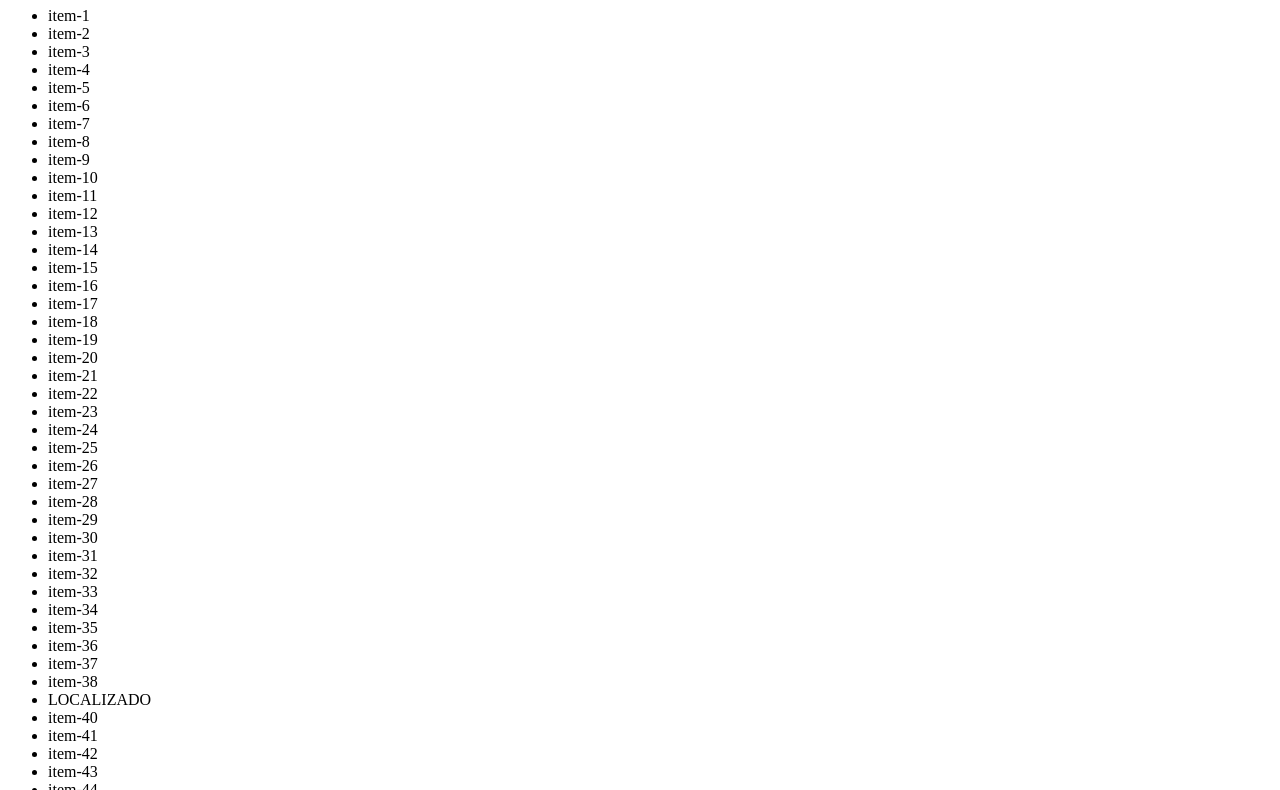
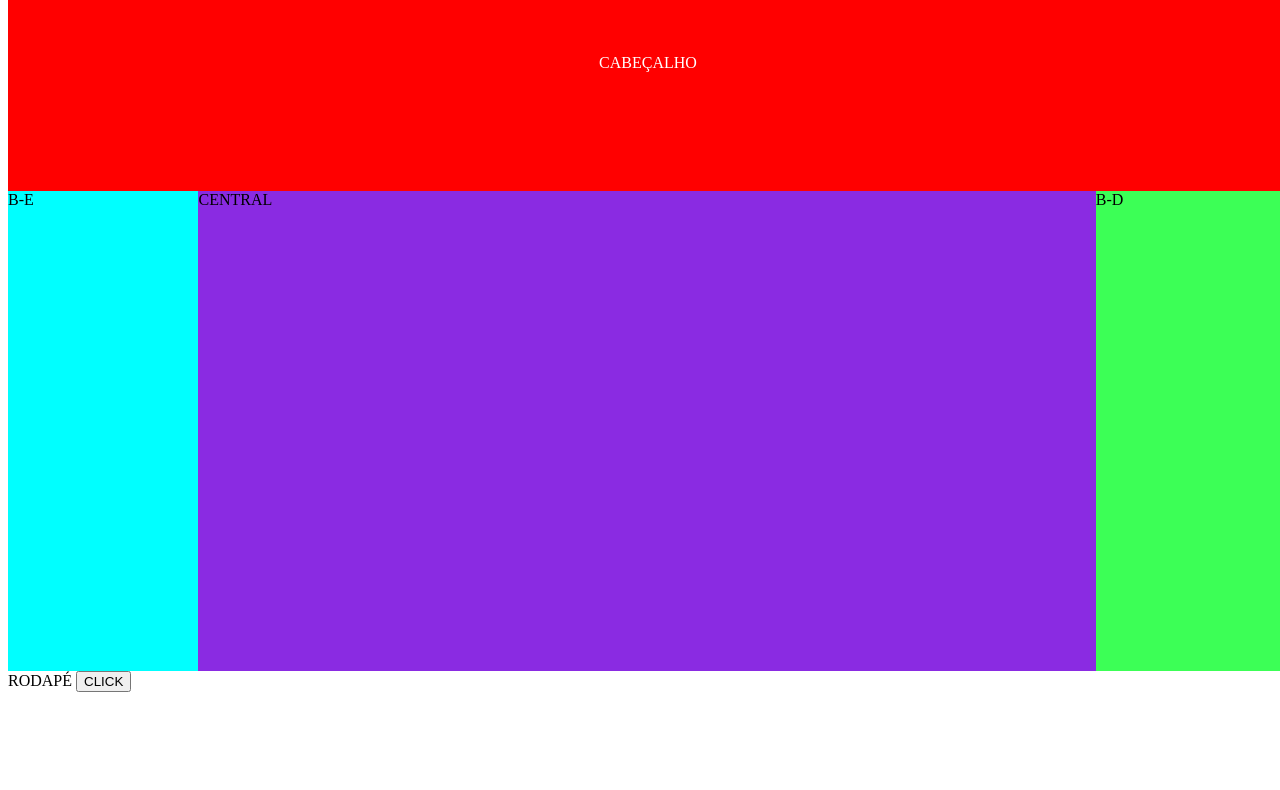
Before and after one commit to 1ESPG-2023/rm97824, a plain HTML site: page index.html in a window 1280 px wide. Shown: the part 73-863 px from the top of the page. After the commit the page ends 800 px from the top, so only its background shows below. Drawn offline with Linux system fonts and the light colour scheme.

Commit message:
estrutura inicial para ex de func. ready

```diff
--- /dev/null
+++ b/css/estilo.css
@@ -0,0 +1,31 @@
+.cabecalho {
+    display: flex;
+    justify-content: center;
+    align-items: center;
+    width: 100vw;
+    height: 20vw;
+    background-color: red;
+    color: #fff
+}
+
+.container {
+    display: flex;
+    justify-content: space-between;
+    width: 100vw;
+    height: 60vh;
+    background-color: blueviolet;
+}
+
+.container .central{
+    flex-grow: 5;
+}
+
+.container .l-e{
+    flex-grow: 1;
+    background-color: aqua;
+}
+
+.container .l-d{
+    flex-grow: 1;
+    background-color: rgb(60, 255, 86);
+}
--- a/index.html
+++ b/index.html
@@ -6,62 +6,30 @@
     <meta name="viewport" content="width=device-width, initial-scale=1.0">
     <title>Exemplo Arrays</title>
     <script src="js/zyb-5647.js" defer></script>
+    <link rel="stylesheet" href="./css/estilo.css">
 </head>
 <body>
-    <h1>Arrays</h1>
-    <div>
-        <ul>
-            <li>item-1</li>
-            <li>item-2</li>
-            <li>item-3</li>
-            <li>item-4</li>
-            <li>item-5</li>
-            <li>item-6</li>
-            <li>item-7</li>
-            <li>item-8</li>
-            <li>item-9</li>
-            <li>item-10</li>
-            <li>item-11</li>
-            <li>item-12</li>
-            <li>item-13</li>
-            <li>item-14</li>
-            <li>item-15</li>
-            <li>item-16</li>
-            <li>item-17</li>
-            <li>item-18</li>
-            <li>item-19</li>
-            <li>item-20</li>
-            <li>item-21</li>
-            <li>item-22</li>
-            <li>item-23</li>
-            <li>item-24</li>
-            <li>item-25</li>
-            <li>item-26</li>
-            <li>item-27</li>
-            <li>item-28</li>
-            <li>item-29</li>
-            <li>item-30</li>
-            <li>item-31</li>
-            <li>item-32</li>
-            <li>item-33</li>
-            <li>item-34</li>
-            <li>item-35</li>
-            <li>item-36</li>
-            <li>item-37</li>
-            <li>item-38</li>
-            <li>item-39</li>
-            <li>item-40</li>
-            <li>item-41</li>
-            <li>item-42</li>
-            <li>item-43</li>
-            <li>item-44</li>
-            <li>item-45</li>
-            <li>item-46</li>
-            <li>item-47</li>
-            <li>item-48</li>
-            <li>item-49</li>
-            <li>item-50</li>
-        </ul>
+
+    <header class="cabecalho">
+        <span>CABEÇALHO</span>
+    </header>
+
+    <div class="container">
+        <aside class="l-e">
+            <span>B-E</span>
+        </aside>
+        <section class="central">
+            <span>CENTRAL</span>
+        </section>
+        <aside class="l-d">
+            <span>B-D</span>
+        </aside>
     </div>
+
+    <footer class="rodape">
+        <span>RODAPÉ</span>
+        <button value="10" onclick="console.log(`Resultado: ${soma(this.value, 10, 5)}`)">CLICK</button>
+    </footer>
+
 </body>
 </html>
--- a/js/zyb-5647.js
+++ b/js/zyb-5647.js
@@ -21,18 +21,35 @@
 //     console.log(`${(key + 1)} - Itens do array - ${numero}`);
 // })
 //convertendo html collection em array de forma indireta
-const liElementHtml = document.getElementsByTagName("li");
-const liElementArray = [...liElementHtml]
+// const liElementHtml = document.getElementsByTagName("li");
+// const liElementArray = [...liElementHtml]
 
-liElementArray.map((item, key)=>{
-    if (item.textContent == "item-39") {
-        console.log(`${key + 1} - ${item.textContent = "LOCALIZADO"}`)
+// liElementArray.map((item, key)=>{
+//     if (item.textContent == "item-39") {
+//         console.log(`${key + 1} - ${item.textContent = "LOCALIZADO"}`)
 
-    }
-})
+//     }
+// })
 
 
 //Listando o Array - Técnica especial
 // num3.forEach((itemDoArray)=>{
 //     console.log(`Array 3 sendo listado: ${itemDoArray}`)
 // })
+
+function soma(p1, p2, p3) {
+    num1 = p1;
+    num2 = p2;
+
+    return (parseInt(num1) + parseInt(num2) + parseInt(p3))
+    // console.log(`Resultado: ${parseInt(num1) + parseInt(num2) + parseInt(parametro)}`);
+    // console.log(`Este é o parâmetro que foi passado: ${parametro}`);
+}
+
+//ARROW FUNCTION
+
+const mudaCor = () => {
+
+    //FUNÇÃO SET-TIME-OUT
+    setTimeout(alert("EXECUTOU"), 5000)
+}
```
Also changed, not shown: img/banner-1440x300-1.jpg (added), img/banner-lateral-1.png (added), img/banner-lateral-2.png (added), img/banner-lateral-3.png (added).
